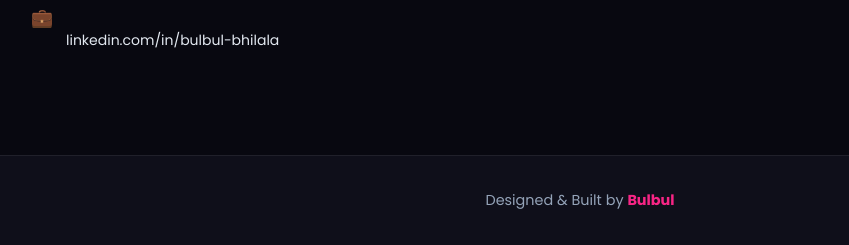
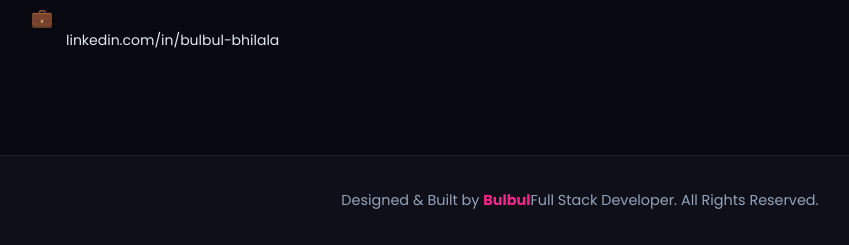
Before and after one commit to Bulbulbhilala-bq/my-portfolio, a Flask app: page / in a window 1280 px wide. Shown: the part 3022-3267 px from the top of the page, without its empty margins (60-909 px from the left). Run offline with Flask 3, Linux system fonts and the light colour scheme.

Commit message:
update change

```diff
--- a/templates/index.html
+++ b/templates/index.html
@@ -177,7 +177,7 @@
 
   <!-- FOOTER -->
   <footer class="footer">
-    <p>Designed & Built by <strong>Bulbul</strong></p>
+    <p>Designed & Built by <strong>Bulbul</strong>Full Stack Developer. All Rights Reserved.</p>
   </footer>
 
   <script>
```
